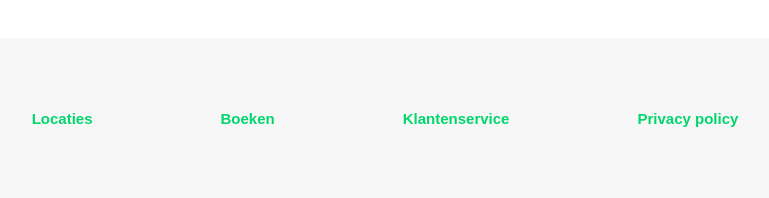
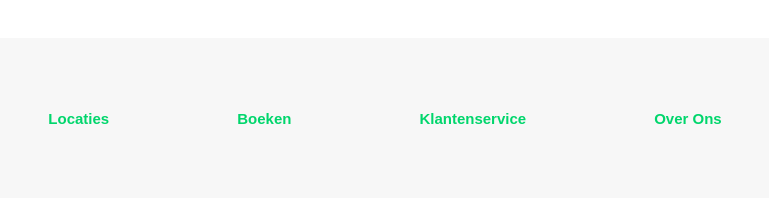
Before and after one commit to ililuab/Book-and-Go, a PHP site: page /contact.php in a window 1280 px wide. Shown: the part 887-1085 px from the top of the page, without its empty margins (255-1024 px from the left). Run offline with PHP 8.4, Linux system fonts and the light colour scheme; some web fonts are replaced.

Commit message:
changes vluchten and contact (#26)
* php toegevoegt css toegevoegt

* pagina's toegevoegt + standaart header toegevoegt (niet definitief)

* Dashboard Login+Registreren

* admin page toegevoegd

* begonnen aan over ons page

* new pr

* NEW PR TEST

* dashboard fixes

* dashboard bugs

* kan inloggen via elke page

* Boeken, calender fixed, vluchten aangepast, header dashboard url aangepast

* x

* inloggen verandert (html del)

* boekenredirect extra elseif

* vluchten changes

* vluchten changes front

* link-icon, delete mijnaccount

* vluchten en contact verandert

* javascript accordion, contact changes, vluchten

* vluchten

* contact

* contact, vuchten .php changes

Co-authored-by: ililuab <1194420@student.roc-nijmegen.nl>
Co-authored-by: ililuab <94444127+ililuab@users.noreply.github.com>

```diff
--- a/main/contact.php
+++ b/main/contact.php
@@ -77,7 +77,7 @@
                         <a class="headerlinks-vluchten" href="locaties.php">Locaties</a>
                         <a class="headerlinks-vluchten" href="index.php">Boeken</a>
                         <a class="headerlinks-vluchten" href="klantenervice.php">Klantenservice</a>
-                        <a class="headerlinks-vluchten" href="over_ons.php">Privacy policy</a>
+                        <a class="headerlinks-vluchten" href="over_ons.php">Over Ons</a>
                     </div>
                 </div>
 
--- a/main/vluchten.php
+++ b/main/vluchten.php
@@ -85,7 +85,7 @@
         <a class="headerlinks-vluchten" href="locaties.php">Locaties</a>
         <a class="headerlinks-vluchten" href="klantenervice.php">Klantenservice</a>
         <a class="headerlinks-vluchten" href="contact.php">Contact</a>
-        <a class="headerlinks-vluchten" href="over_ons.php">Privacy policy</a>
+        <a class="headerlinks-vluchten" href="over_ons.php">Privacy Policy</a>
       </div>
     </div>
     </div>
```
